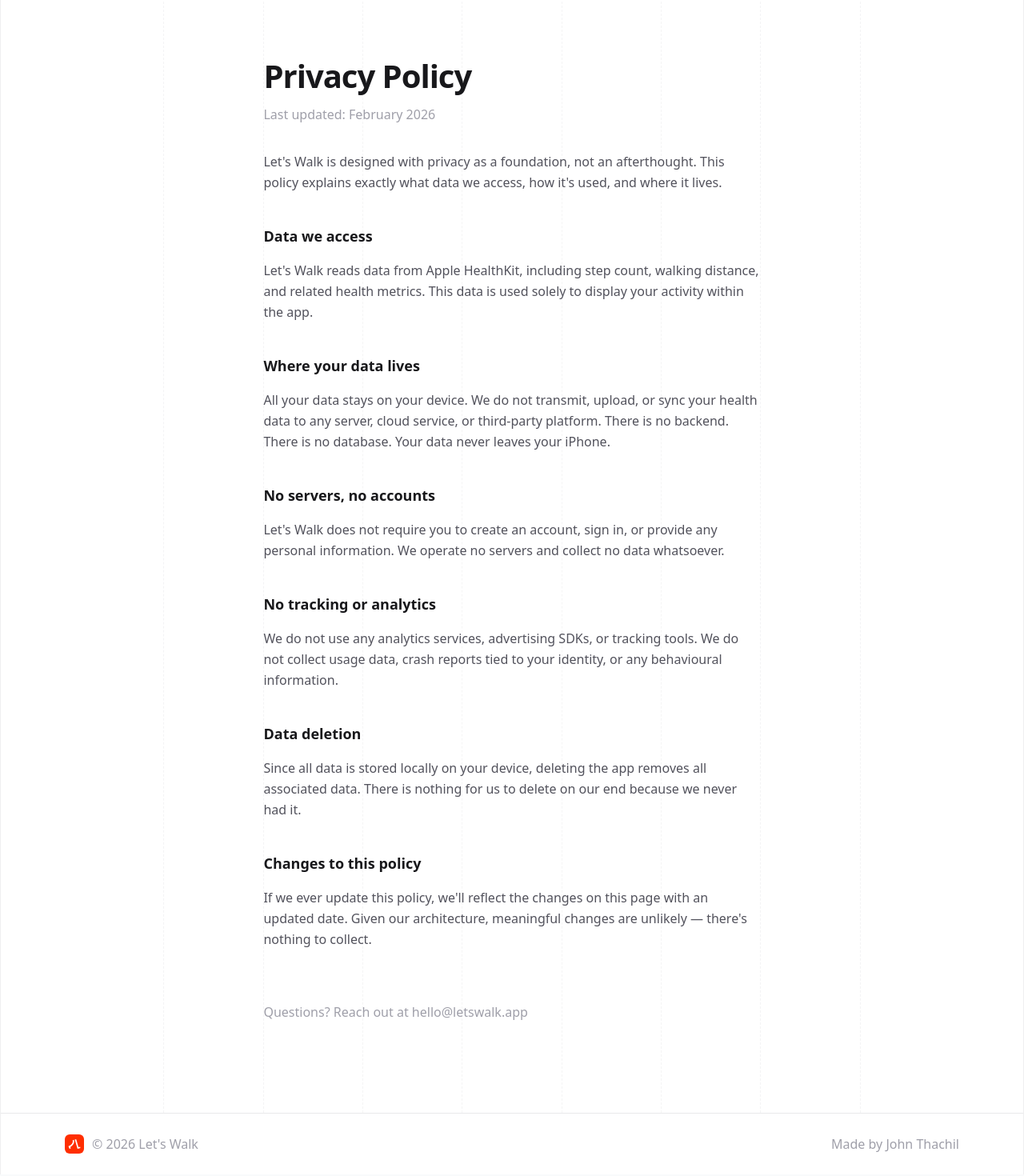
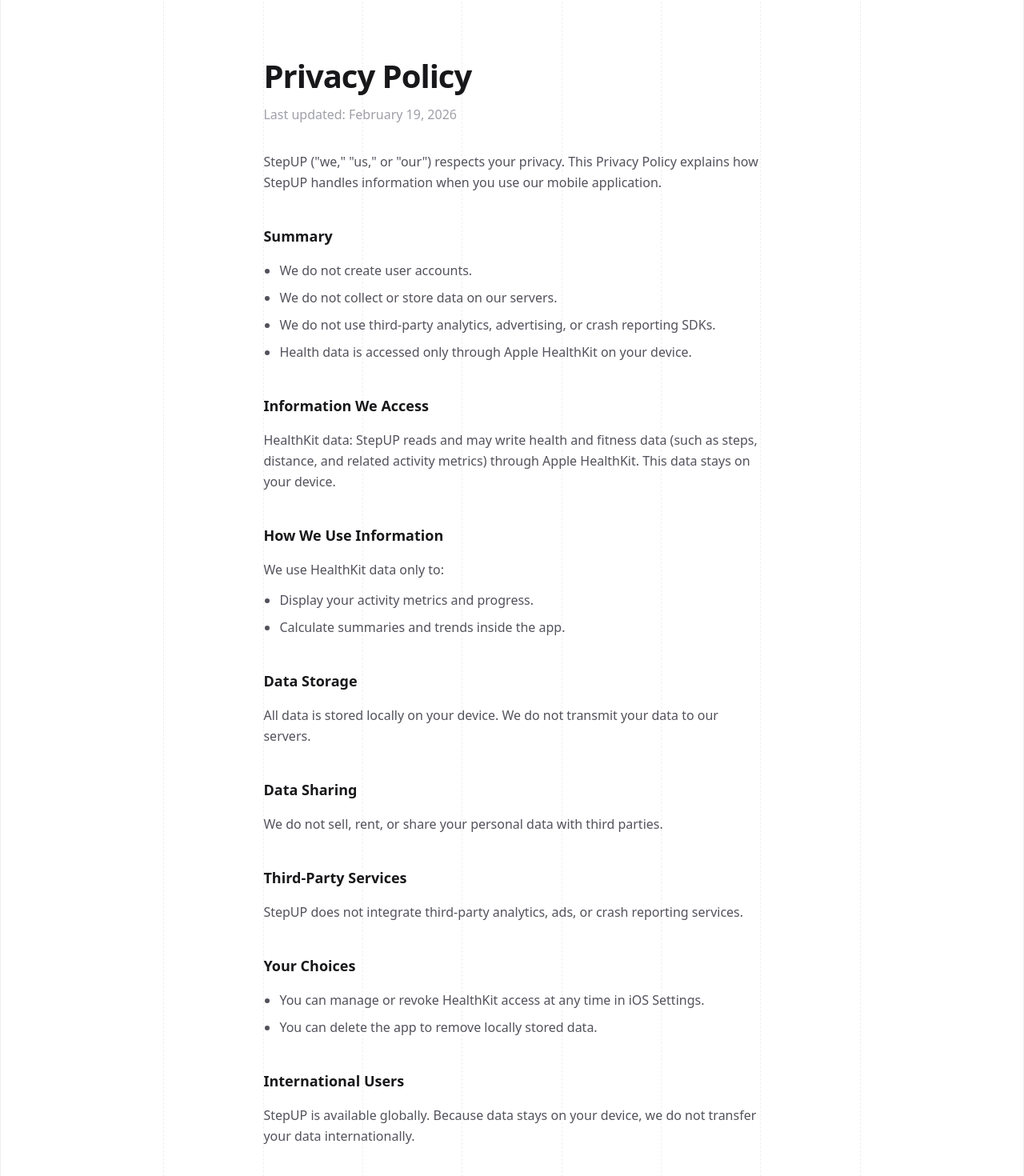
Before and after one commit to jothachil/lets-walk-web, a Next.js app: page /privacy-policy in a window 1280 px wide. Shown: the part 120-1590 px from the top of the page at 80% size. Built offline with nearby package versions, Linux system fonts and the light colour scheme.

Commit message:
Rename project from "Let's Walk" to "StepUP" across all components and update related metadata, enhancing brand consistency. Adjust layout and styling in various components for improved aesthetics and functionality.

```diff
--- a/app/components/Footer.js
+++ b/app/components/Footer.js
@@ -5,15 +5,11 @@
     <footer className="relative z-10 border-t border-zinc-200/80 pb-20 lg:pb-0">
       <div className="flex flex-col md:flex-row items-center justify-between px-6 py-6 md:px-12 lg:px-20 gap-4">
         <div className="flex items-center gap-2.5">
-          <Image
-            src="/App Icon.svg"
-            alt="Let's Walk"
-            width={24}
-            height={24}
-            className="rounded-md"
-          />
+          <span className="flex h-7 w-7 items-center justify-center rounded-md bg-gradient-to-b from-[#FF5A1A] to-[#E02800] border border-[#FF7032] shadow-[0_2px_4px_rgba(0,0,0,0.1),0_0_0_1px_#CC1C02]">
+            <Image src="/logo.svg" alt="StepUP" width={20} height={20} />
+          </span>
           <span className="text-sm text-zinc-400">
-            &copy; {new Date().getFullYear()} Let&apos;s Walk
+            &copy; {new Date().getFullYear()} StepUP
           </span>
         </div>
         <span className="text-sm text-zinc-400">
--- a/app/components/MobileCTA.js
+++ b/app/components/MobileCTA.js
@@ -5,7 +5,7 @@
     <div className="fixed bottom-0 inset-x-0 z-50 lg:hidden px-4 pb-[calc(env(safe-area-inset-bottom)+12px)] pt-3 bg-white border-t border-zinc-200/80">
       <a
         href="#download"
-        className="flex h-13 w-full items-center justify-center gap-3 rounded-full font-medium text-white transition-all duration-300 bg-gradient-to-b from-[#FF5A1A] to-[#E02800] border border-[#FF7032] shadow-[0_4px_12px_rgba(255,46,0,0.25),0_0_0_1px_#CC1C02] active:scale-[0.98]"
+        className="flex h-13 w-full items-center justify-center gap-3 rounded-xl font-medium text-white transition-all duration-300 bg-gradient-to-b from-[#FF5A1A] to-[#E02800] border border-[#FF7032] shadow-[0_4px_12px_rgba(255,46,0,0.25),0_0_0_1px_#CC1C02] active:scale-[0.98]"
       >
         <Image src="/apple-icon.svg" alt="Apple" width={20} height={20} />
         Download for iOS
--- a/app/layout.js
+++ b/app/layout.js
@@ -1,7 +1,7 @@
 import { Geist, Geist_Mono } from "next/font/google";
 import "./globals.css";
+import Footer from "./components/Footer";
 import Navbar from "./components/Navbar";
-import Footer from "./components/Footer";
 
 const geistSans = Geist({
   variable: "--font-geist-sans",
@@ -14,7 +14,7 @@
 });
 
 export const metadata = {
-  title: "Let's Walk — Track Every Step",
+  title: "StepUP",
   description:
     "A beautiful walking tracker that helps you stay active, monitor your health, and build lasting habits.",
   icons: {
--- a/app/page.js
+++ b/app/page.js
@@ -1,5 +1,5 @@
+import Features from "./components/Features";
 import Hero from "./components/Hero";
-import Features from "./components/Features";
 import MobileCTA from "./components/MobileCTA";
 
 export default function Home() {
--- a/app/privacy-policy/page.js
+++ b/app/privacy-policy/page.js
@@ -1,7 +1,7 @@
 export const metadata = {
-  title: "Privacy Policy — Let's Walk",
+  title: "Privacy Policy",
   description:
-    "How Let's Walk handles your data. Short answer: it stays on your device.",
+    "How StepUP handles your data. Short answer: it stays on your device.",
 };
 
 export default function PrivacyPolicy() {
@@ -12,7 +12,7 @@
         {[...Array(9)].map((_, i) => (
           <div
             key={i}
-              className="flex-1 border-r border-dashed border-zinc-200/40 last:border-r-0 min-h-full"
+            className="flex-1 border-r border-dashed border-zinc-200/60 last:border-r-0 min-h-full"
           />
         ))}
       </div>
@@ -21,72 +21,112 @@
           Privacy Policy
         </h1>
         <p className="mt-2 text-sm text-zinc-400">
-            Last updated: February 2026
+          Last updated: February 19, 2026
         </p>
 
         <p className="mt-8 text-base leading-relaxed text-zinc-600">
-            Let&apos;s Walk is designed with privacy as a foundation, not an
-            afterthought. This policy explains exactly what data we access, how
-            it&apos;s used, and where it lives.
+          StepUP ("we," "us," or "our") respects your privacy. This Privacy
+          Policy explains how StepUP handles information when you use our mobile
+          application.
+        </p>
+
+        <h2 className="mt-10 text-lg font-semibold text-zinc-900">Summary</h2>
+        <ul className="mt-4 space-y-2 text-base leading-relaxed text-zinc-600 list-disc pl-5">
+          <li>We do not create user accounts.</li>
+          <li>We do not collect or store data on our servers.</li>
+          <li>
+            We do not use third-party analytics, advertising, or crash reporting
+            SDKs.
+          </li>
+          <li>
+            Health data is accessed only through Apple HealthKit on your device.
+          </li>
+        </ul>
+
+        <h2 className="mt-10 text-lg font-semibold text-zinc-900">
+          Information We Access
+        </h2>
+        <p className="mt-4 text-base leading-relaxed text-zinc-600">
+          HealthKit data: StepUP reads and may write health and fitness data
+          (such as steps, distance, and related activity metrics) through Apple
+          HealthKit. This data stays on your device.
         </p>
 
         <h2 className="mt-10 text-lg font-semibold text-zinc-900">
-            Data we access
+          How We Use Information
         </h2>
         <p className="mt-4 text-base leading-relaxed text-zinc-600">
-            Let&apos;s Walk reads data from Apple HealthKit, including step
-            count, walking distance, and related health metrics. This data is
-            used solely to display your activity within the app.
+          We use HealthKit data only to:
+        </p>
+        <ul className="mt-3 space-y-2 text-base leading-relaxed text-zinc-600 list-disc pl-5">
+          <li>Display your activity metrics and progress.</li>
+          <li>Calculate summaries and trends inside the app.</li>
+        </ul>
+
+        <h2 className="mt-10 text-lg font-semibold text-zinc-900">
+          Data Storage
+        </h2>
+        <p className="mt-4 text-base leading-relaxed text-zinc-600">
+          All data is stored locally on your device. We do not transmit your
+          data to our servers.
         </p>
 
         <h2 className="mt-10 text-lg font-semibold text-zinc-900">
-            Where your data lives
+          Data Sharing
         </h2>
         <p className="mt-4 text-base leading-relaxed text-zinc-600">
-            All your data stays on your device. We do not transmit, upload, or
-            sync your health data to any server, cloud service, or third-party
-            platform. There is no backend. There is no database. Your data never
-            leaves your iPhone.
+          We do not sell, rent, or share your personal data with third parties.
         </p>
 
         <h2 className="mt-10 text-lg font-semibold text-zinc-900">
-            No servers, no accounts
+          Third-Party Services
         </h2>
         <p className="mt-4 text-base leading-relaxed text-zinc-600">
-            Let&apos;s Walk does not require you to create an account, sign in,
-            or provide any personal information. We operate no servers and
-            collect no data whatsoever.
+          StepUP does not integrate third-party analytics, ads, or crash
+          reporting services.
         </p>
 
         <h2 className="mt-10 text-lg font-semibold text-zinc-900">
-            No tracking or analytics
+          Your Choices
+        </h2>
+        <ul className="mt-4 space-y-2 text-base leading-relaxed text-zinc-600 list-disc pl-5">
+          <li>
+            You can manage or revoke HealthKit access at any time in iOS
+            Settings.
+          </li>
+          <li>You can delete the app to remove locally stored data.</li>
+        </ul>
+
+        <h2 className="mt-10 text-lg font-semibold text-zinc-900">
+          International Users
         </h2>
         <p className="mt-4 text-base leading-relaxed text-zinc-600">
-            We do not use any analytics services, advertising SDKs, or tracking
-            tools. We do not collect usage data, crash reports tied to your
-            identity, or any behavioural information.
+          StepUP is available globally. Because data stays on your device, we do
+          not transfer your data internationally.
         </p>
 
         <h2 className="mt-10 text-lg font-semibold text-zinc-900">
-            Data deletion
+          Children&apos;s Privacy
         </h2>
         <p className="mt-4 text-base leading-relaxed text-zinc-600">
-            Since all data is stored locally on your device, deleting the app
-            removes all associated data. There is nothing for us to delete on
-            our end because we never had it.
+          StepUP is not directed to children under 13, and we do not knowingly
+          collect personal data from children.
         </p>
 
         <h2 className="mt-10 text-lg font-semibold text-zinc-900">
-            Changes to this policy
+          Changes to This Policy
         </h2>
         <p className="mt-4 text-base leading-relaxed text-zinc-600">
-            If we ever update this policy, we&apos;ll reflect the changes on
-            this page with an updated date. Given our architecture, meaningful
-            changes are unlikely — there&apos;s nothing to collect.
+          We may update this Privacy Policy from time to time. If we make
+          changes, we will update the &quot;Last updated&quot; date above.
         </p>
 
-          <p className="mt-16 text-sm text-zinc-400">
-            Questions? Reach out at hello@letswalk.app
+        <h2 className="mt-10 text-lg font-semibold text-zinc-900">Contact</h2>
+        <p className="mt-4 text-base leading-relaxed text-zinc-600">
+          If you have questions or privacy requests, contact us at:
+        </p>
+        <p className="mt-2 text-base leading-relaxed text-zinc-600">
+          myemail@gmail.com
         </p>
       </article>
     </main>
--- a/app/terms-and-conditions/page.js
+++ b/app/terms-and-conditions/page.js
@@ -1,6 +1,6 @@
 export const metadata = {
-  title: "Terms & Conditions — Let's Walk",
-  description: "Terms and conditions for using Let's Walk.",
+  title: "Terms & Conditions",
+  description: "Terms and conditions for using StepUP.",
 };
 
 export default function TermsAndConditions() {
@@ -11,7 +11,7 @@
         {[...Array(9)].map((_, i) => (
           <div
             key={i}
-              className="flex-1 border-r border-dashed border-zinc-200/40 last:border-r-0 min-h-full"
+            className="flex-1 border-r border-dashed border-zinc-200/60 last:border-r-0 min-h-full"
           />
         ))}
       </div>
@@ -24,17 +24,17 @@
         </p>
 
         <p className="mt-8 text-base leading-relaxed text-zinc-600">
-            By downloading or using Let&apos;s Walk, you agree to the following
-            terms. They&apos;re short and straightforward — just like the app.
+          By downloading or using StepUP, you agree to the following terms.
+          They&apos;re short and straightforward — just like the app.
         </p>
 
         <h2 className="mt-10 text-lg font-semibold text-zinc-900">
           Use of the app
         </h2>
         <p className="mt-4 text-base leading-relaxed text-zinc-600">
-            Let&apos;s Walk is a personal walking tracker. You may use it for
-            personal, non-commercial purposes. You agree not to
-            reverse-engineer, modify, or distribute the app or any part of it.
+          StepUP is a personal walking tracker. You may use it for personal,
+          non-commercial purposes. You agree not to reverse-engineer, modify, or
+          distribute the app or any part of it.
         </p>
 
         <h2 className="mt-10 text-lg font-semibold text-zinc-900">
@@ -42,39 +42,37 @@
         </h2>
         <p className="mt-4 text-base leading-relaxed text-zinc-600">
           The app reads data from Apple HealthKit to display your walking
-            activity. This data is processed entirely on your device and is
-            never sent to any external server. Let&apos;s Walk is not a medical
-            device and should not be used as a substitute for professional
-            medical advice.
+          activity. This data is processed entirely on your device and is never
+          sent to any external server. StepUP is not a medical device and should
+          not be used as a substitute for professional medical advice.
         </p>
 
         <h2 className="mt-10 text-lg font-semibold text-zinc-900">
           No warranty
         </h2>
         <p className="mt-4 text-base leading-relaxed text-zinc-600">
-            Let&apos;s Walk is provided &ldquo;as is&rdquo; without warranties
-            of any kind, whether express or implied. We do not guarantee that
-            the app will be error-free, uninterrupted, or that the data
-            displayed will be perfectly accurate.
+          StepUP is provided &ldquo;as is&rdquo; without warranties of any kind,
+          whether express or implied. We do not guarantee that the app will be
+          error-free, uninterrupted, or that the data displayed will be
+          perfectly accurate.
         </p>
 
         <h2 className="mt-10 text-lg font-semibold text-zinc-900">
           Limitation of liability
         </h2>
         <p className="mt-4 text-base leading-relaxed text-zinc-600">
-            To the fullest extent permitted by law, Let&apos;s Walk and its
-            creator shall not be liable for any indirect, incidental, or
-            consequential damages arising from your use of the app.
+          To the fullest extent permitted by law, StepUP and its creator shall
+          not be liable for any indirect, incidental, or consequential damages
+          arising from your use of the app.
         </p>
 
         <h2 className="mt-10 text-lg font-semibold text-zinc-900">
           Intellectual property
         </h2>
         <p className="mt-4 text-base leading-relaxed text-zinc-600">
-            All content, design, and code in Let&apos;s Walk are the
-            intellectual property of its creator. You may not copy, reproduce,
-            or redistribute any part of the app without prior written
-            permission.
+          All content, design, and code in StepUP are the intellectual property
+          of its creator. You may not copy, reproduce, or redistribute any part
+          of the app without prior written permission.
         </p>
 
         <h2 className="mt-10 text-lg font-semibold text-zinc-900">
@@ -82,12 +80,12 @@
         </h2>
         <p className="mt-4 text-base leading-relaxed text-zinc-600">
           We may update these terms from time to time. Any changes will be
-            reflected on this page with an updated date. Continued use of the
-            app after changes constitutes acceptance of the revised terms.
+          reflected on this page with an updated date. Continued use of the app
+          after changes constitutes acceptance of the revised terms.
         </p>
 
         <p className="mt-16 text-sm text-zinc-400">
-            Questions? Reach out at hello@letswalk.app
+          Questions? Reach out at hello@stepup.app
         </p>
       </article>
     </main>
--- a/package.json
+++ b/package.json
@@ -1,5 +1,5 @@
 {
-  "name": "lets-walk",
+  "name": "stepup",
   "version": "0.1.0",
   "private": true,
   "scripts": {
```
Also changed, not shown: app/components/Hero.js (+9 -9 lines), app/components/Navbar.js (+3 -7 lines), app/manifesto/page.js (+5 -5 lines), public/logo.svg (added). Lines whose indentation alone changed are shown as unchanged.
